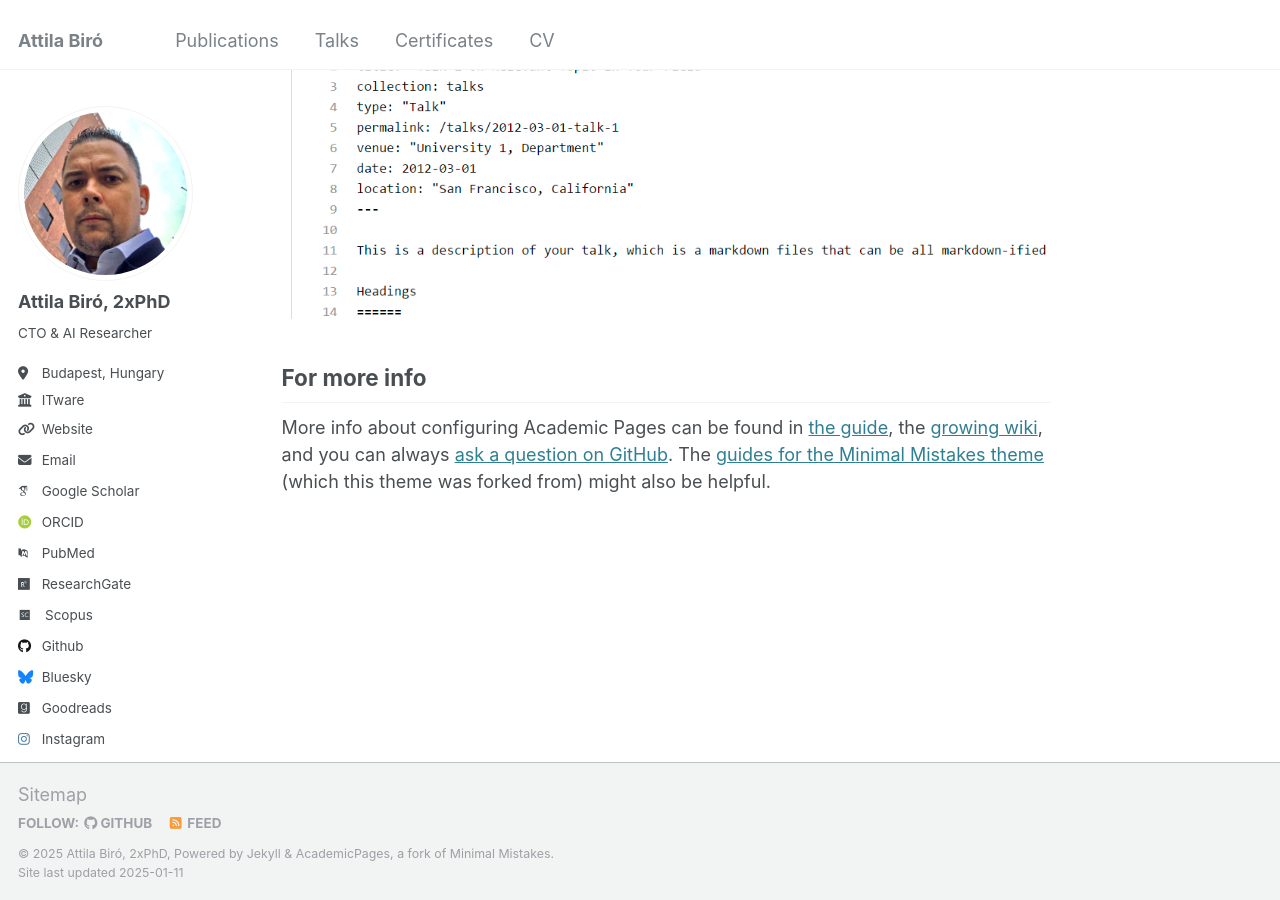
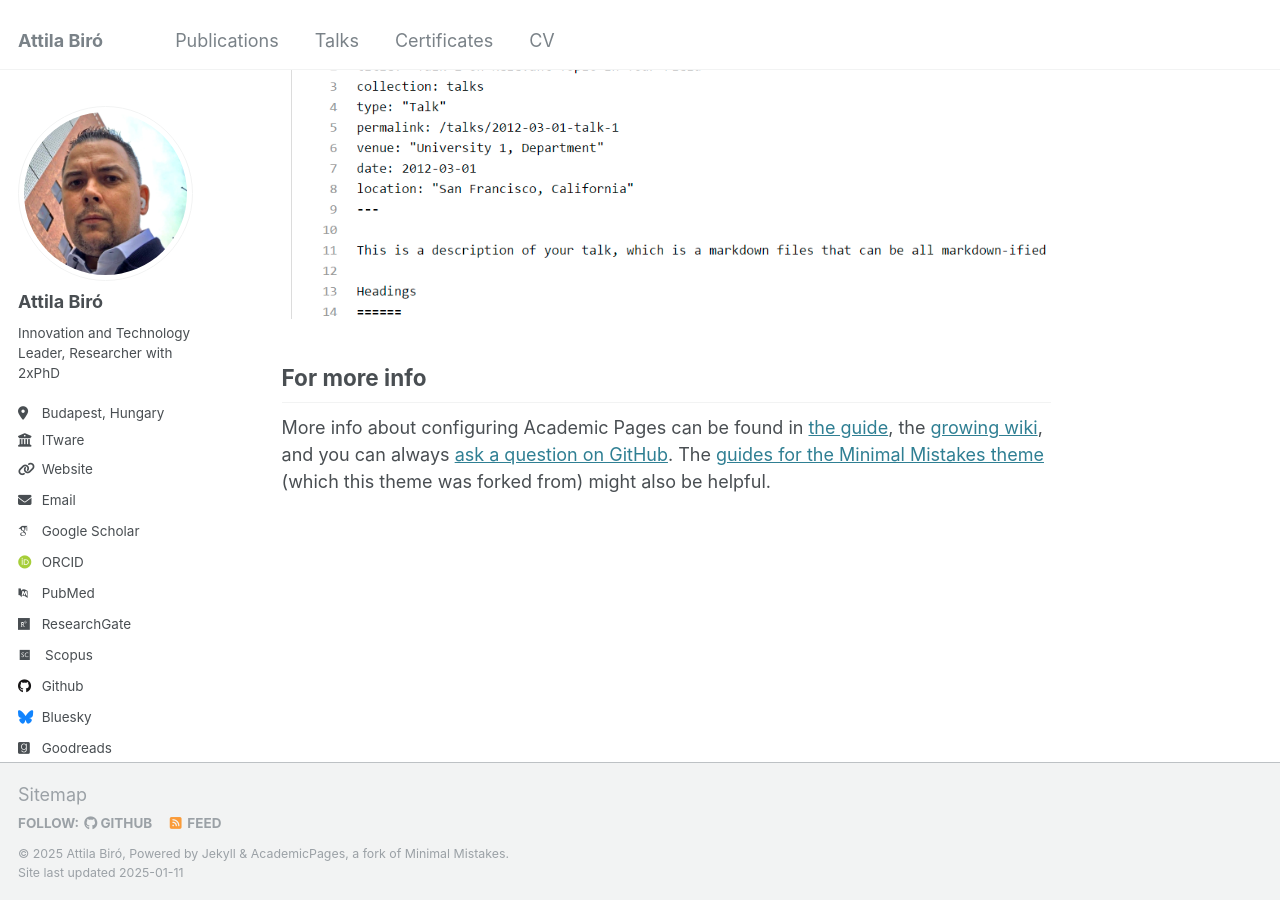
Before and after one commit to biroka/biroka.github.io, a Jekyll site: the page built from _pages/about.md, in a window 1280 px wide and 900 px high, scrolled down 2643 px. Built offline with Jekyll 4.4.1, drawn with Linux system fonts in a browser that asks for light colours; some web fonts are replaced.

Commit message:
Update _config.yml

```diff
--- a/_config.yml
+++ b/_config.yml
@@ -10,7 +10,7 @@
 locale                   : "en-US"
 title                    : "Attila Biró"
 title_separator          : "-"
-name                     : &name "Attila Biró, 2xPhD"
+name                     : &name "Attila Biró"
 description              : &description "CTO & AI Researcher"
 url                      : https://biroka.github.io # the base hostname & protocol for your site e.g. "https://[your GitHub username].github.io"
 baseurl                  : "" # the subpath of your site, e.g. "/blog"
@@ -22,9 +22,9 @@ repository               : "biroka/biroka.github.io"
 author:
   # Biographic information
   avatar           : "ba_2.jpg"
-  name             : "Attila Biró, 2xPhD"
+  name             : "Attila Biró"
   pronouns         : #"2xPhD"
-  bio              : "CTO & AI Researcher"
+  bio              : "Innovation and Technology Leader, Researcher with 2xPhD"
   location         : "Budapest, Hungary"
   employer         : "ITware"
   uri              : "https://abiro.me"
```
